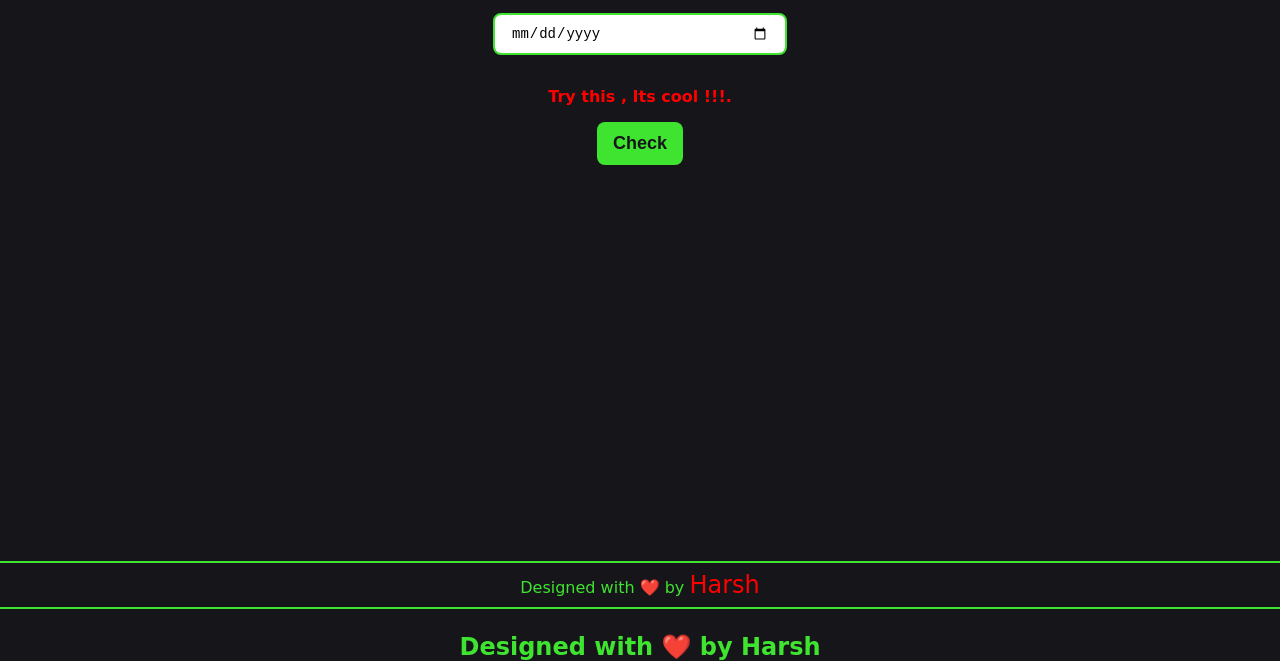
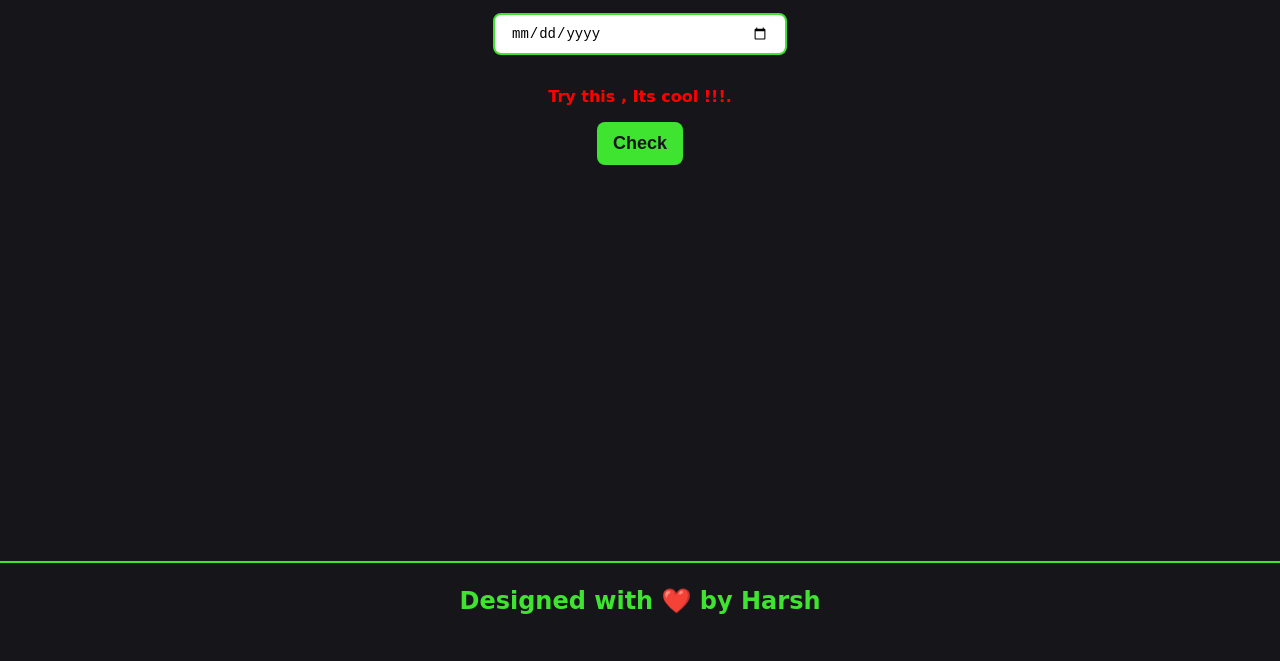
Before and after one commit to haarsh24/palindrome, a plain HTML site: page index.html in a window 1280 px wide. Shown: the part 147-808 px from the top of the page. Drawn offline with Linux system fonts and the light colour scheme; a web font is replaced by a local one.

Commit message:
Update index.html

```diff
--- a/index.html
+++ b/index.html
@@ -28,8 +28,7 @@
 
     <footer class="list-non-bullet footer">
         <hr>
-       <div class="footer-line">Designed with ❤️ by <a href="https://kumarharsh.netlify.app"> <span>Harsh</span></a> </div>
-        <hr>
+
         <div class="footer-line">
 <p align="center">
 Designed with ❤️ by <a href="https://kumarharsh.netlify.app">Harsh</a>
```
